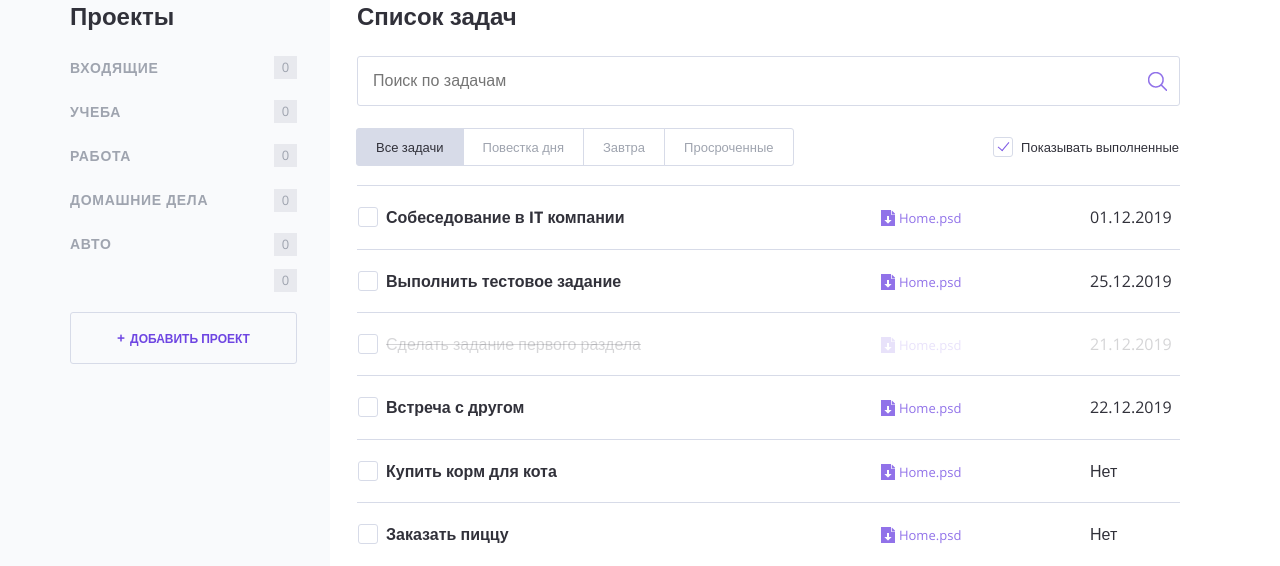
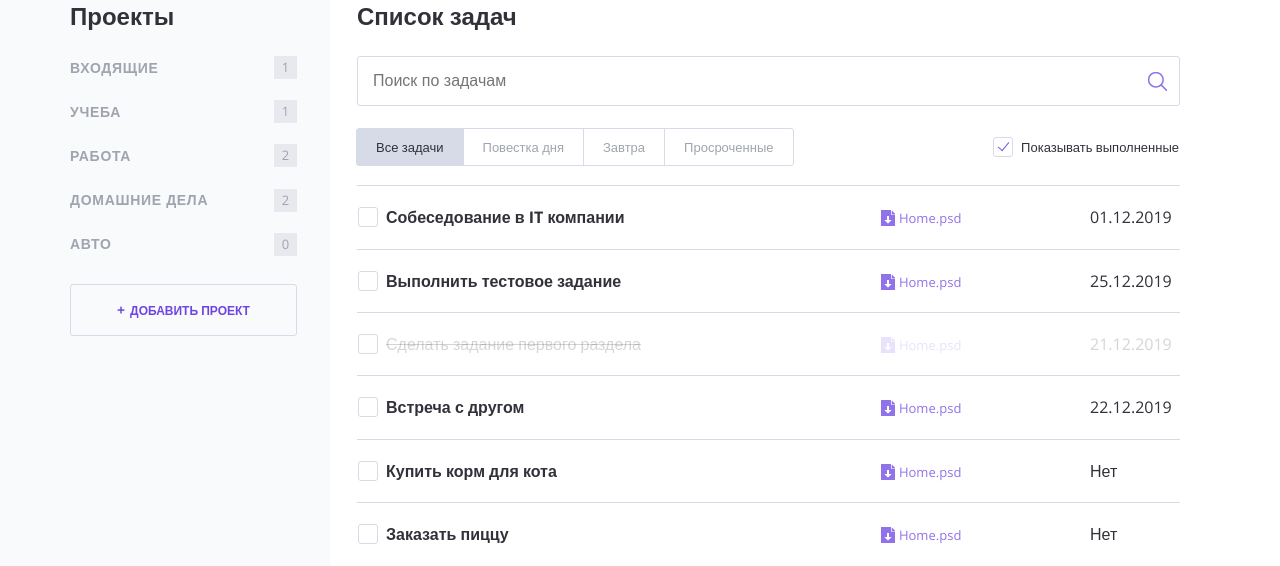
Before and after one commit to captain-vk/940535-doingsdone, a PHP site: page / in a window 1280 px wide. Shown: the part 93-659 px from the top of the page. Run offline with PHP 8.4, Linux system fonts and the light colour scheme; data that the repository does not hold is empty.

Commit message:
#6 Пишем первую функцию

```diff
--- a/index.php
+++ b/index.php
@@ -1,3 +1,19 @@
+
+
+<?php
+ function CountTasks ($arr, $str)	{
+	$j=0;
+	foreach($arr as $key => $item)	{
+	if ($item['Категория']==$str) {
+		$j++;
+		}
+	}
+	//print_r($j);
+	return $j;
+
+}
+?>
+
 <?php
 // показывать или нет выполненные задачи
 $show_complete_tasks = rand(0, 1);
@@ -88,12 +104,12 @@ $show_complete_tasks = rand(0, 1);
 
                 <nav class="main-navigation">
                     <ul class="main-navigation__list">
-							<?php for ($i = 0; $i <= count($arr); $i++):?>
+							<?php for ($i = 0; $i < count($arr); $i++):?>
 
                         <li class="main-navigation__list-item">
                             <a class="main-navigation__list-item-link" href="#"> <?php echo $arr[$i]; ?> </a>
 
-                            <span class="main-navigation__list-item-count">0</span>
+                            <span class="main-navigation__list-item-count"><? echo(CountTasks($arr2,$arr[$i]))?></span>
 
 
                         </li>
```
